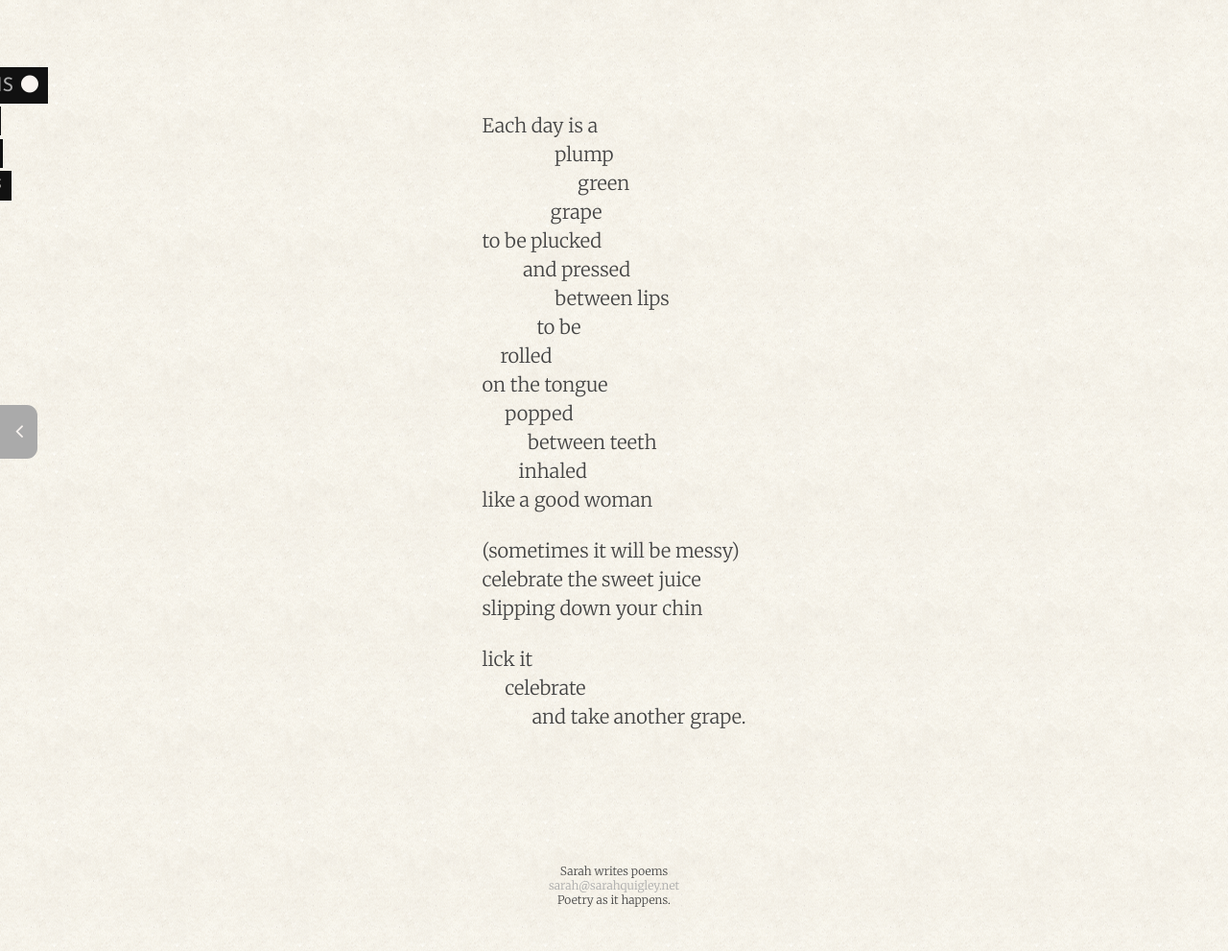
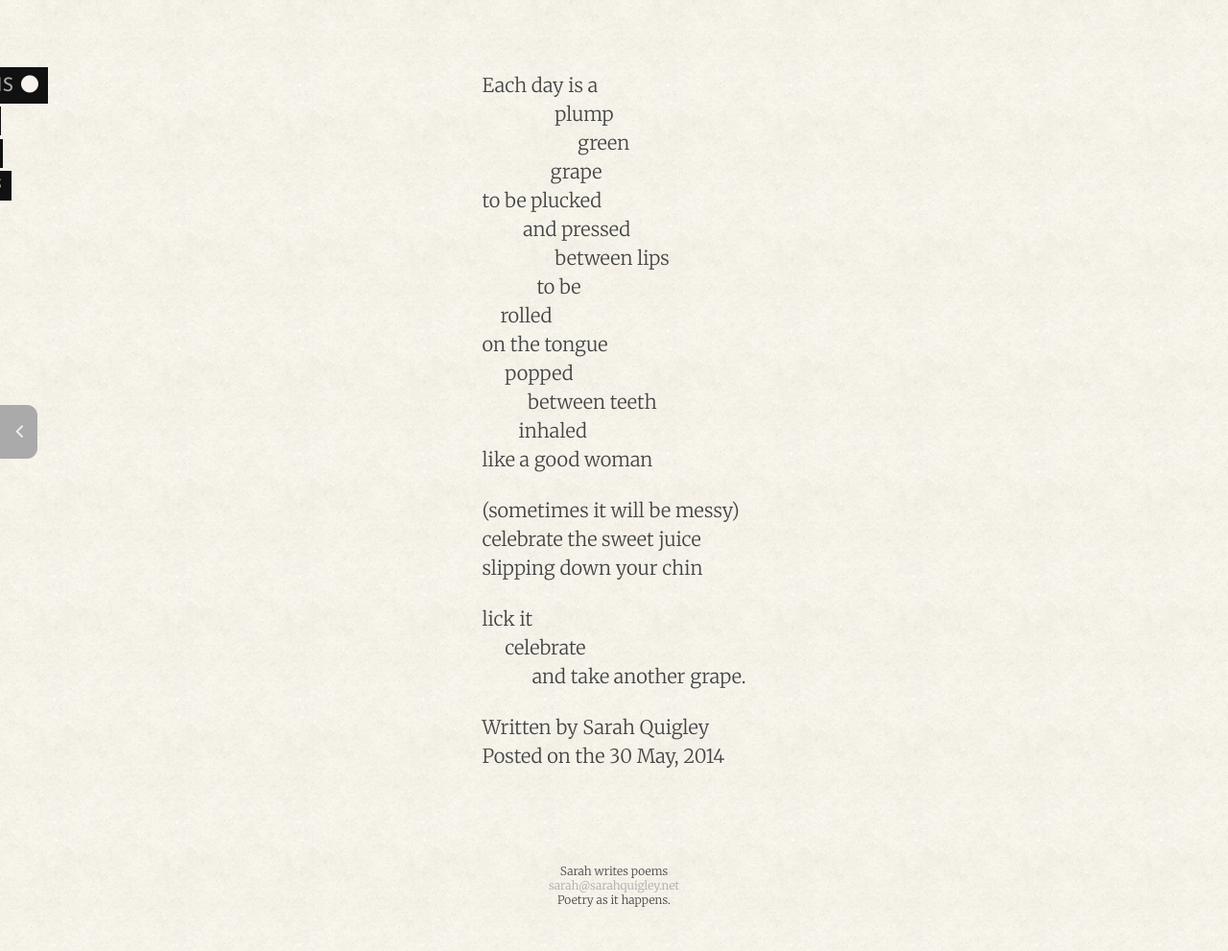
Before and after one commit to sarahquigley/poetry, a Jekyll site: the page built from index.html, in a window 1280 px wide. Shown: the whole page at 96% size. Built offline with Jekyll 4.4.1, drawn with Linux system fonts in a browser that asks for light colours; nearby versions of some CDN libraries.

Commit message:
Move nav-buttons and add post footer to post layout.

```diff
--- a/_layouts/post.html
+++ b/_layouts/post.html
@@ -31,10 +31,12 @@
     {{ content }}
   </article>
 
+  <footer>
+    <p>Written by {{ site.author.name }}<br/>
+    Posted on the {{ current_post.date | date: "%-d %b, %Y" }}</p>
+  </footer>
 
-</section>
-
-
+  <nav class="nav-buttons">
     {% if current_post.previous %}
     <a class="previous" href="{{ current_post.previous.url | prepend: site.baseurl }}"><span>Previous Poem</span><i class="fa fa-angle-left"></i></a>
     {% endif %}
@@ -42,3 +44,7 @@
     {% if current_post.next %}
     <a class="next" href="{{ current_post.next.url | prepend: site.baseurl }}"><i class="fa fa-angle-right"></i><span>Next Poem</span></a>
     {% endif %}
+  </nav>
+
+
+</section>
```
Lines whose indentation alone changed are shown as unchanged.
